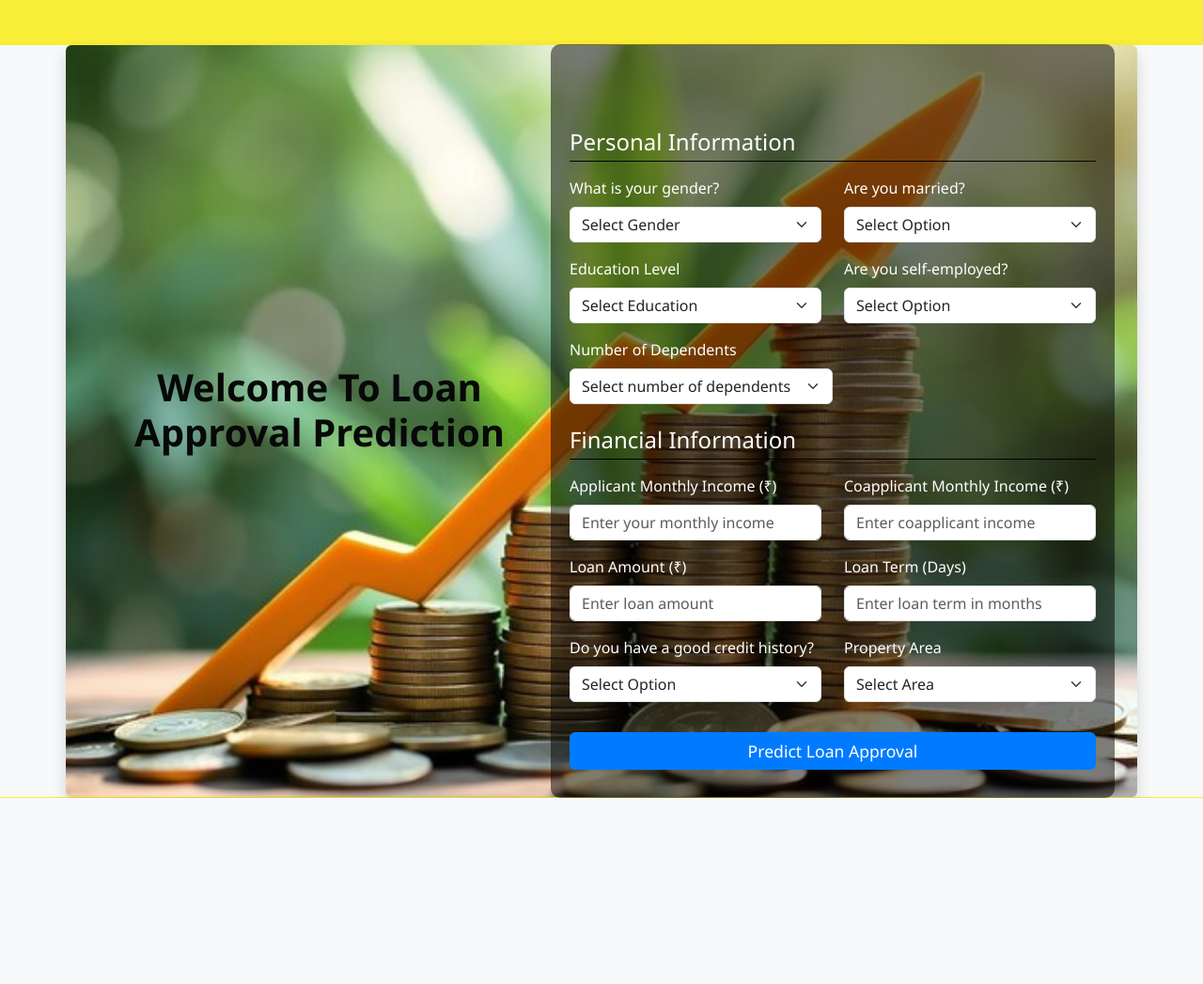
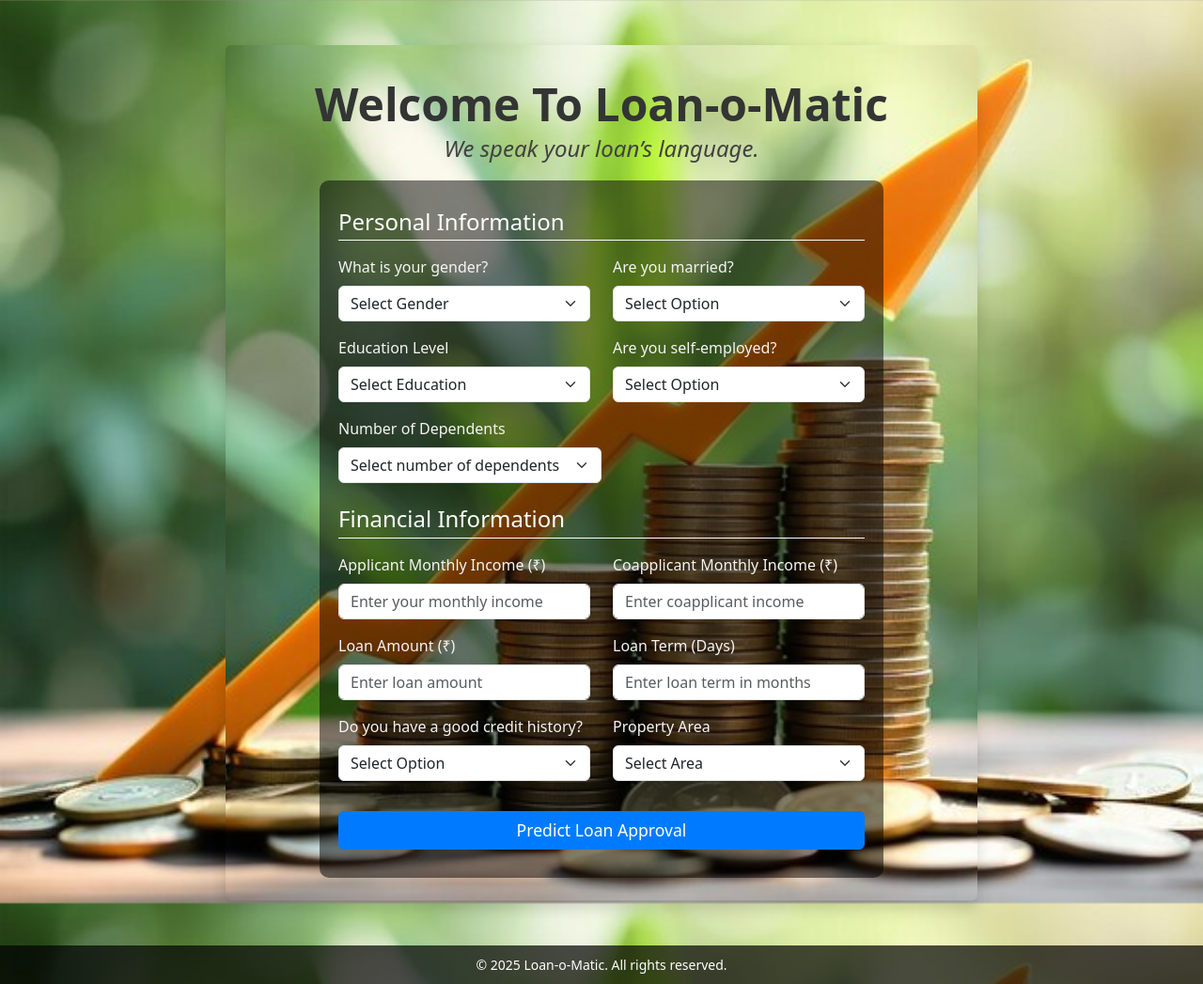
Before and after one commit to paromita7-hub/loan_approval_prediction, a Flask app: page / in a window 1280 px wide. Shown: the whole page at 94% size. Before the commit the page ends 849 px from the top, so only its background shows below. Run offline with Flask 3, Linux system fonts and the light colour scheme; parts of the project's set-up code (start-up, migrations or seed data) failed here and were passed over.

```diff
--- a/static/css/style.css
+++ b/static/css/style.css
@@ -1,50 +1,81 @@
-/* Body setup */
-body, html {
+/* Remove default margins/padding and make body/html full size */
+.header {
+    margin-top: 10px; /* spacing from top */
+}
+
+.company-name {
+    margin-top: 0px;
+    font-size: 3rem;       /* big, bold company name */
+    font-weight: 700;
+    color: #333434;        /* dark color for name */
+    margin-bottom: 0px;   /* small spacing to tagline */
+}
+
+.tagline {
+    font-size: 1.5rem;     /* smaller than company name */
+    font-weight: 400;      /* lighter than name */
+    color: #42413f;        /* highlight color for tagline */
+    font-style: italic;    /* optional for elegance */
+    margin-top: 0;
+    margin-bottom: 50;
+}
+
+html, body {
+    margin: 0;
+    padding: 0;
     height: 100%;
     width: 100%;
-    margin: 0;
-    padding: 0;
-    font-family: 'Segoe UI', Tahoma, Geneva, Verdana, sans-serif;
-    background-color: #f8ee37; /* fallback yellow if image not loaded */
-
 }
 
-/* Full-page container */
+/* Background image fills entire viewport */
+body {
+    background-image: url('../images/background.jpg');
+    background-repeat: no-repeat;
+    background-position: center center;
+    background-size: cover;   /* makes image cover full screen */
+    background-attachment: fixed; /* keeps image fixed while scrolling */
+}
+
+/* Optional: make container centered with transparency */
 .container {
-    width: 100%;
-    height: 100vh; /* full viewport height */
-    background: url('../images/background.jpg') no-repeat center center;
-    background-size: cover;
-    display: flex;
-    justify-content: center;
-    align-items: center;
-    color: #fff; /* text color inside container */
-    padding: 0; /* remove extra padding */
-    border-radius: 0; /* remove rounded corners */
-    box-shadow: none; /* remove shadow */
+    background-image: url('../images/background.jpg');
+    background-repeat: no-repeat;
+    background-position: center center;
+    background-size: cover;   /* makes image cover full screen */
+    background-attachment: fixed;
+    background-color: rgba(255, 255, 255, 0.2); /* semi-transparent so image shows behind */
+    width: 90%;
+    max-width: 800px;
+    margin: 10px auto; /* centers container vertically with some top/bottom spacing */
+    padding: 30px;
+    border-radius: 10px;
+    box-sizing: border-box;
 }
 
 /* Optional: form styling inside container */
 form {
     width: 100%;
     max-width: 600px;
+    margin: auto;
     background-color: rgba(0,0,0,0.5); /* semi-transparent for readability */
-    padding: 90px 20px 30px 20px; /* extra top padding */
+    padding: 30px 20px 30px 20px; /* extra top padding */
     border-radius: 10px;
+    box-sizing: border-box;
+}
+label {
+    color: #f5f4f3;
+    font-weight: normal;
+    font-size: 16px;   /* optional: adjust size */
 }
 
 
-h1 {
-    color: #070808;
-    font-weight: bold;
-}
 h3 {
     color: #070808;
     font-weight: bold;
 }
 h4 {
     color: #fefefe;
-    border-bottom: 1px solid rgb(0, 0, 2);
+    border-bottom: 1px solid rgb(254, 254, 254);
     padding-bottom: 5px;
 }
 
@@ -58,3 +89,16 @@ h4 {
     font-size: 1.2rem;
     font-weight: bold;
 }
+
+footer {
+    width: 100%;
+    text-align: center;           /* center the text */
+    background-color: rgba(0, 0, 0, 0.7); /* semi-transparent dark background */
+    color: #ffffff;               /* white text */
+    padding: 10px 0;              /* top/bottom padding */
+
+    bottom: 0;                    /* bottom of viewport */
+    left: 0;
+    font-size: 14px;
+    z-index: 1000;                /* stays above other elements */
+}
--- a/templates/index.html
+++ b/templates/index.html
@@ -9,7 +9,10 @@
 </head>
 <body class="bg-light">
     <div class="container mt-5 mb-5 p-4 shadow bg-white rounded">
-        <h1 class="text-center mb-4">Welcome To Loan Approval Prediction</h1>
+        <header class="header text-center">
+    <h1 class="company-name">Welcome To Loan-o-Matic</h1>
+    <p class="tagline">We speak your loan’s language.</p>
+</header>
 
         <form method="POST">
             <!-- Personal Info Section -->
@@ -123,4 +126,8 @@
         {% endif %}
     </div>
 </body>
+<footer>
+    &copy; 2025 Loan-o-Matic. All rights reserved.
+</footer>
+
 </html>
```
